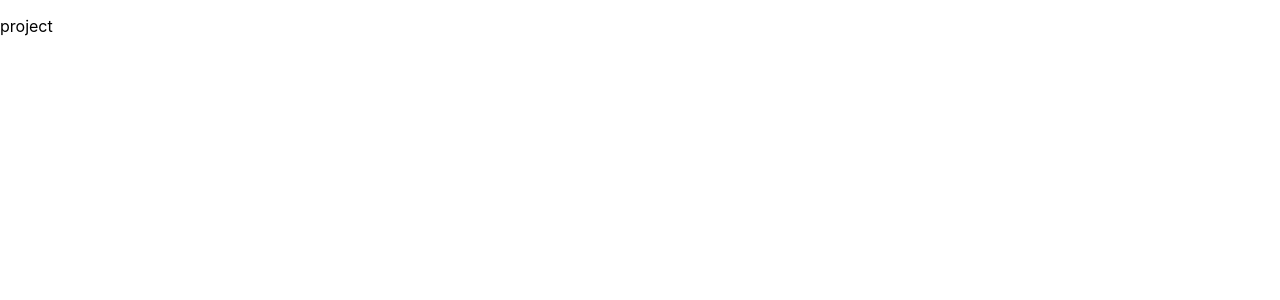
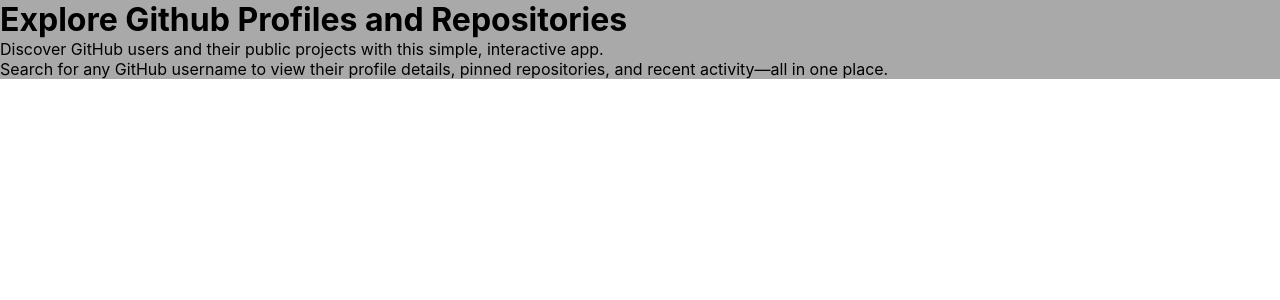
Before and after one commit to Arnold-Maruti/git-hub-user-finder, a React (Create React App) app: page / in a window 1280 px wide. Shown: the top 300 px of the page. Built offline with nearby package versions, Linux system fonts and the light colour scheme.

Commit message:
A summary description for the app

```diff
--- a/src/App.css
+++ b/src/App.css
@@ -1,38 +1,11 @@
-.App {
-  text-align: center;
+*{
+  margin: 0;
+  padding: 0;
+  box-sizing: border-box;
 }
 
-.App-logo {
-  height: 40vmin;
-  pointer-events: none;
+.header{
+  background-color:darkgrey;
+
+
 }
-
-@media (prefers-reduced-motion: no-preference) {
-  .App-logo {
-    animation: App-logo-spin infinite 20s linear;
-  }
-}
-
-.App-header {
-  background-color: #282c34;
-  min-height: 100vh;
-  display: flex;
-  flex-direction: column;
-  align-items: center;
-  justify-content: center;
-  font-size: calc(10px + 2vmin);
-  color: white;
-}
-
-.App-link {
-  color: #61dafb;
-}
-
-@keyframes App-logo-spin {
-  from {
-    transform: rotate(0deg);
-  }
-  to {
-    transform: rotate(360deg);
-  }
-}
--- a/src/App.js
+++ b/src/App.js
@@ -1,9 +1,12 @@
 import logo from './logo.svg';
 import './App.css';
+import Header from './Components/Header';
 
 function App() {
   return (
-   <p>project</p>
+   <div>
+    <Header/>
+   </div>
   );
 }
 
--- /dev/null
+++ b/src/Components/Header.js
@@ -0,0 +1,17 @@
+import React from 'react'
+
+const Header = () => {
+  return (
+    <div className='header'>
+      <h1>
+        Explore Github Profiles and Repositories
+      </h1>
+      <p>Discover GitHub users and their public projects with this simple, interactive app.
+</p>
+     <p>Search for any GitHub username to view their profile details, pinned repositories, and recent activity—all in one place.
+</p>
+    </div>
+  )
+}
+
+export default Header
```
